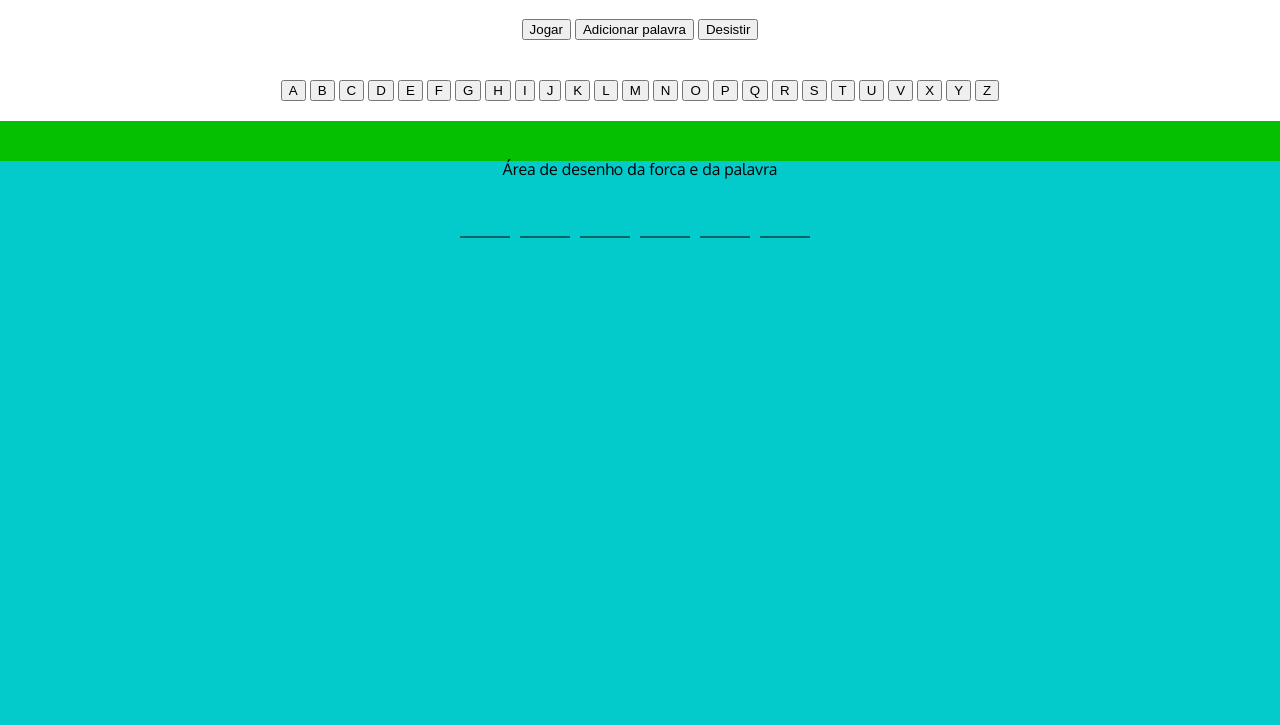
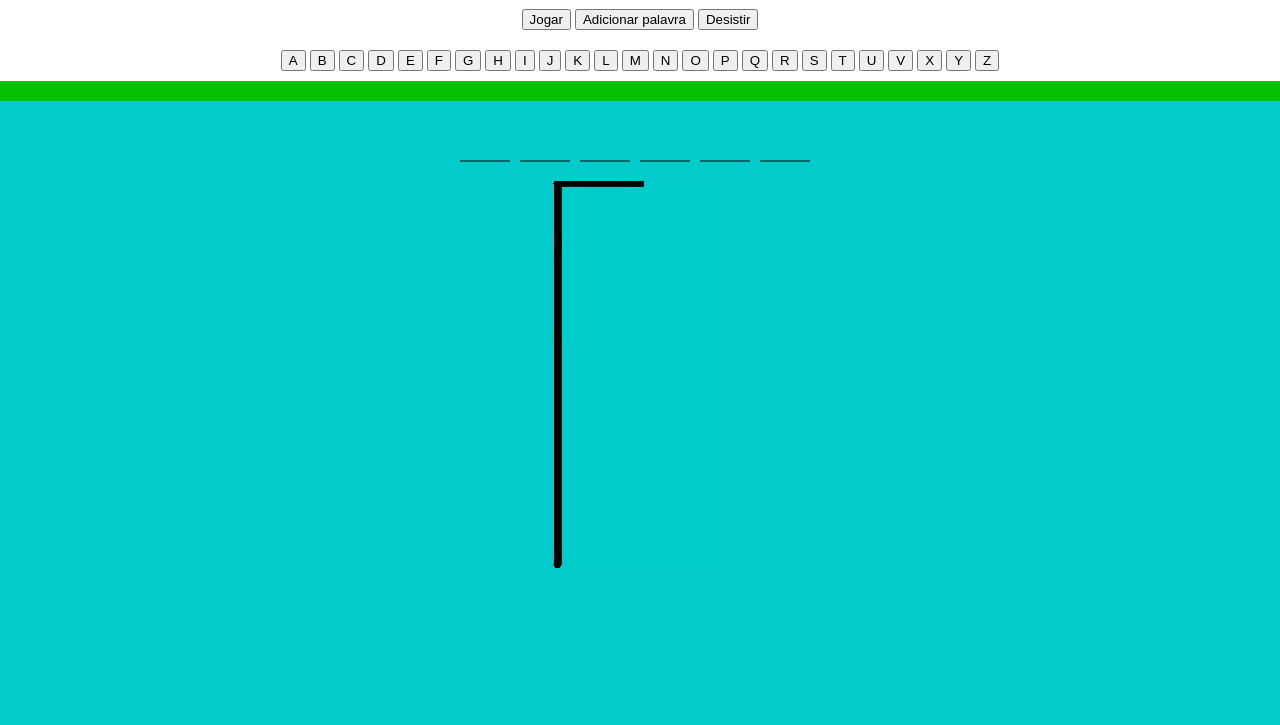
Before and after one commit to szalbuque/jogoforca, a plain HTML site: page index.html in a window 1280 px wide. Both pictures are taken after a click on the button "Jogar". Shown: the part 75-800 px from the top of the page. Drawn offline with Linux system fonts and the light colour scheme.

Commit message:
mostrando o boneco

```diff
--- a/index.html
+++ b/index.html
@@ -51,7 +51,6 @@
 				<div class="tela-erros">as letras erradas aparecerão aqui</div>
 			</section>
 			<section class="area-jogo">
-				Área de desenho da forca e da palavra
 				<canvas id="meuCanvas" width = "1200" height = "800"></canvas>
 			</section>
 		</main>
--- a/script.js
+++ b/script.js
@@ -42,11 +42,24 @@ function desenharTabuleiro(palavra) {
 }
 
 function mostrarLetraCerta(letra,pos) {
+	/* apresenta a imagem correspondente a letra, na posição pos */
 	var imagem = new Image();
 	var caminho = "images/"+letra+".jpg";
 	imagem.src = caminho;
 	imagem.onload = function() {
     	pincel.drawImage(imagem, colIni+(pos*(tamLinha+espaco)), 10);
+	}
+}
+
+function desenharForca(numero) {
+	/* apresenta a imagem da forca correspondente ao numero passado como parâmetro */
+	x = (base - 174)/2; /* a largura da imagem da forca é de 174 pixels */
+	console.log(x);
+	var imagem = new Image();
+	var caminho = "images/"+`${numero}`+".jpg";
+	imagem.src = caminho;
+	imagem.onload = function() {
+		pincel.drawImage(imagem, x, 80);
 	}
 }
 
@@ -60,6 +73,7 @@ function btnJogar() {
 	/* sortear a palavra */
 	/* desenhar o tabuleiro */
 	desenharTabuleiro(palavraSorteada);
+	desenharForca(0);
 }
 
 function btnAdicionar() {
@@ -96,6 +110,7 @@ function btnJogaLetra(letra) {
 			alert('não existe');
 			adicionarLetraErrada(letraJogada);
 			numErros += 1;
+			desenharForca(numErros);
 			if (numErros == maxErros) {
 				alert("perdeu!");
 			}
@@ -104,7 +119,7 @@ function btnJogaLetra(letra) {
 }
 
 /* definir número máximo de erros */
-let maxErros = 5;
+let maxErros = 4;
 
 /* sortear a palavra */
 let palavraSorteada = "chuchu";
--- a/style.css
+++ b/style.css
@@ -11,14 +11,14 @@ body {
 
 .botoes {
 	text-align: center;
-	padding-top: 20px;
-	padding-bottom: 20px;
+	padding-top: 10px;
+	padding-bottom: 10px;
 }
 
 .teclado {
 	text-align: center;
-	padding-top: 20px;
-	padding-bottom: 20px;
+	padding-top: 10px;
+	padding-bottom: 10px;
 }
 .area-jogo {
 	background-color: #04cbcb;
@@ -27,8 +27,8 @@ body {
 
 .area-erros {
 	background-color: #04c000;
-	padding-top: 20px;
-	padding-bottom: 20px;
+	padding-top: 10px;
+	padding-bottom: 10px;
 }
 
 
```
Also changed, not shown: images/0.jpg (renamed from images/forca.jpg), images/1.jpg (renamed from images/morto-cabeca.jpg), images/2.jpg (renamed from images/morto-cabeca-tronco.jpg), images/3.jpg (renamed from images/morto-cabeca-tronco-bracos.jpg), images/4.jpg (renamed from images/morto-completo.jpg).
